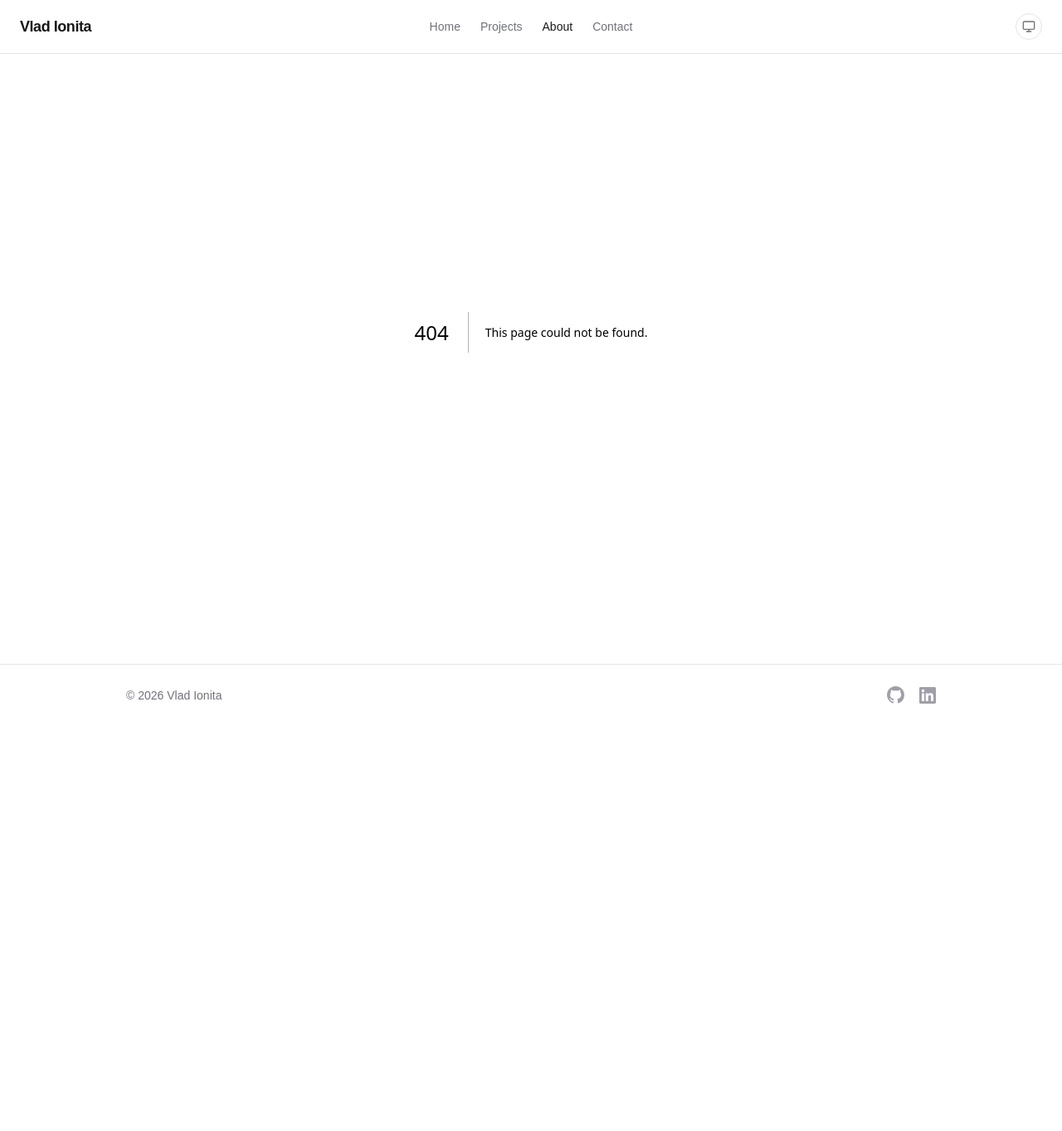
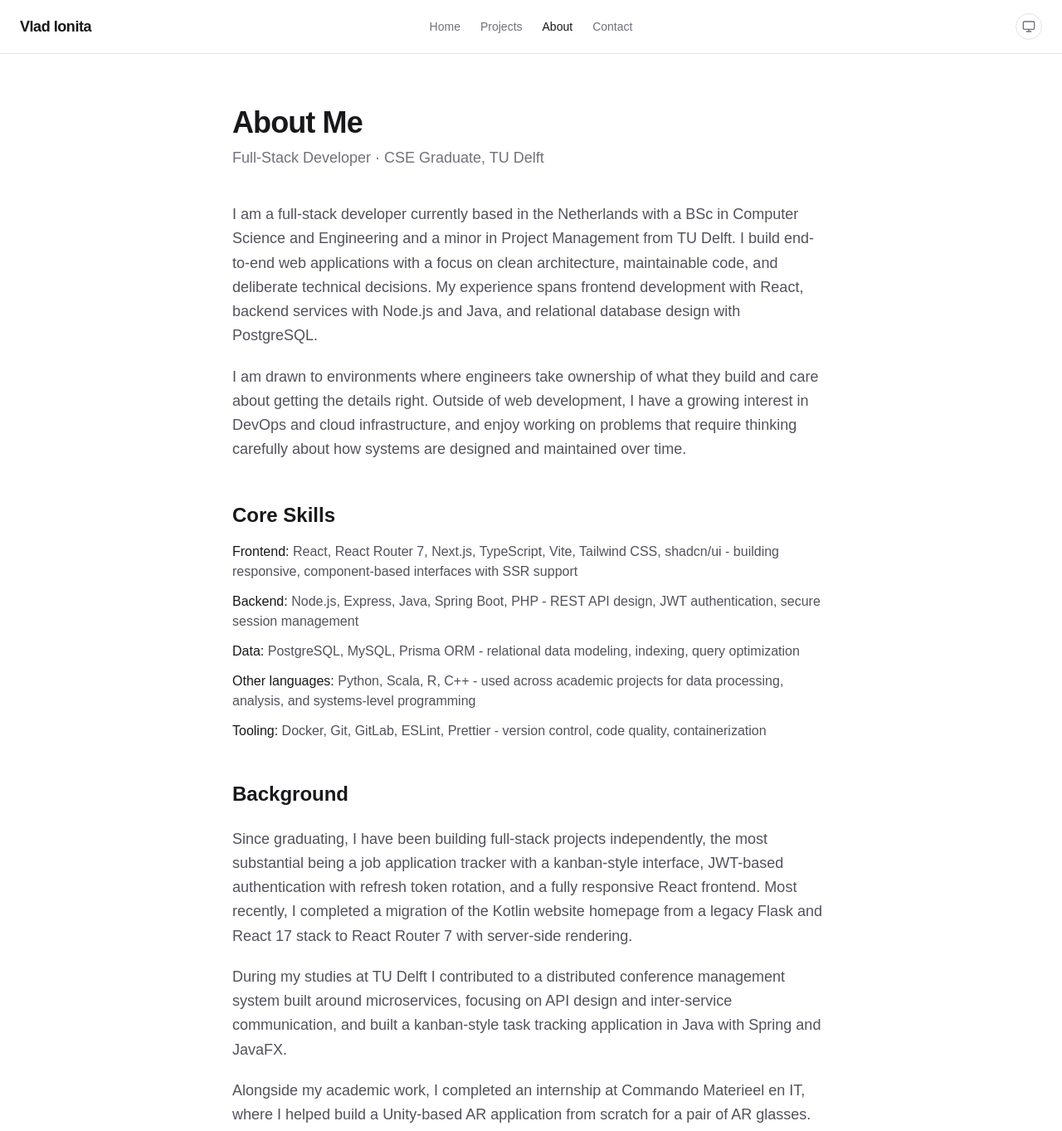
Before and after one commit to vlad-ionita/portfolio, a Next.js app: page /about in a window 1280 px wide. Before the commit this address had no page. Shown: the top 1363 px of the page at 83% size. Before the commit the page ends 874 px from the top, so only its background shows below. Built offline with nearby package versions, Linux system fonts and the light colour scheme.

Commit message:
Added about me page

```diff
--- /dev/null
+++ b/src/app/about/page.tsx
@@ -0,0 +1,115 @@
+import type { Metadata } from "next";
+
+export const metadata: Metadata = {
+  title: "About",
+};
+
+export default function AboutPage() {
+  return (
+    <main className="mx-auto max-w-3xl px-6 pb-24 pt-32">
+      <h1 className="mb-2 text-4xl font-bold tracking-tight text-zinc-900 dark:text-zinc-50">
+        About Me
+      </h1>
+      <p className="mb-10 text-lg text-zinc-500 dark:text-zinc-400">
+        Full-Stack Developer · CSE Graduate, TU Delft
+      </p>
+
+      {/* Intro */}
+      <div className="mb-12 space-y-5 text-lg leading-relaxed text-zinc-600 dark:text-zinc-400">
+        <p>
+          I am a full-stack developer currently based in the Netherlands with a
+          BSc in Computer Science and Engineering and a minor in Project
+          Management from TU Delft. I build end-to-end web applications with a
+          focus on clean architecture, maintainable code, and deliberate
+          technical decisions. My experience spans frontend development with
+          React, backend services with Node.js and Java, and relational database
+          design with PostgreSQL.
+        </p>
+        <p>
+          I am drawn to environments where engineers take ownership of what they
+          build and care about getting the details right. Outside of web
+          development, I have a growing interest in DevOps and cloud
+          infrastructure, and enjoy working on problems that require thinking
+          carefully about how systems are designed and maintained over time.
+        </p>
+      </div>
+
+      {/* Skills */}
+      <div className="mb-12">
+        <h2 className="mb-4 text-2xl font-semibold text-zinc-900 dark:text-zinc-50">
+          Core Skills
+        </h2>
+        <div className="mb-6 space-y-3 text-zinc-600 dark:text-zinc-400">
+          <p>
+            <span className="font-medium text-zinc-900 dark:text-zinc-50">
+              Frontend:{" "}
+            </span>
+            React, React Router 7, Next.js, TypeScript, Vite, Tailwind CSS,
+            shadcn/ui - building responsive, component-based interfaces with SSR
+            support
+          </p>
+          <p>
+            <span className="font-medium text-zinc-900 dark:text-zinc-50">
+              Backend:{" "}
+            </span>
+            Node.js, Express, Java, Spring Boot, PHP - REST API design, JWT
+            authentication, secure session management
+          </p>
+          <p>
+            <span className="font-medium text-zinc-900 dark:text-zinc-50">
+              Data:{" "}
+            </span>
+            PostgreSQL, MySQL, Prisma ORM - relational data modeling, indexing,
+            query optimization
+          </p>
+          <p>
+            <span className="font-medium text-zinc-900 dark:text-zinc-50">
+              Other languages:{" "}
+            </span>
+            Python, Scala, R, C++ - used across academic projects for data
+            processing, analysis, and systems-level programming
+          </p>
+          <p>
+            <span className="font-medium text-zinc-900 dark:text-zinc-50">
+              Tooling:{" "}
+            </span>
+            Docker, Git, GitLab, ESLint, Prettier - version control, code
+            quality, containerization
+          </p>
+        </div>
+      </div>
+
+      {/* Background */}
+      <div className="mb-12">
+        <h2 className="mb-6 text-2xl font-semibold text-zinc-900 dark:text-zinc-50">
+          Background
+        </h2>
+        <div className="space-y-5 text-lg leading-relaxed text-zinc-600 dark:text-zinc-400">
+          <p>
+            Since graduating, I have been building full-stack projects
+            independently, the most substantial being a job application tracker
+            with a kanban-style interface, JWT-based authentication with refresh
+            token rotation, and a fully responsive React frontend. Most
+            recently, I completed a migration of the Kotlin website homepage
+            from a legacy Flask and React 17 stack to React Router 7 with
+            server-side rendering.
+          </p>
+          <p>
+            During my studies at TU Delft I contributed to a distributed
+            conference management system built around microservices, focusing on
+            API design and inter-service communication, and built a kanban-style
+            task tracking application in Java with Spring and JavaFX.
+          </p>
+          <p>
+            Alongside my academic work, I completed an internship at Commando
+            Materieel en IT, where I helped build a Unity-based AR application
+            from scratch for a pair of AR glasses. The app was designed to help
+            navy personnel manage battle damage repair scenarios on frigates,
+            and was tested with real navy officers whose feedback directly
+            shaped the final product.
+          </p>
+        </div>
+      </div>
+    </main>
+  );
+}
```
